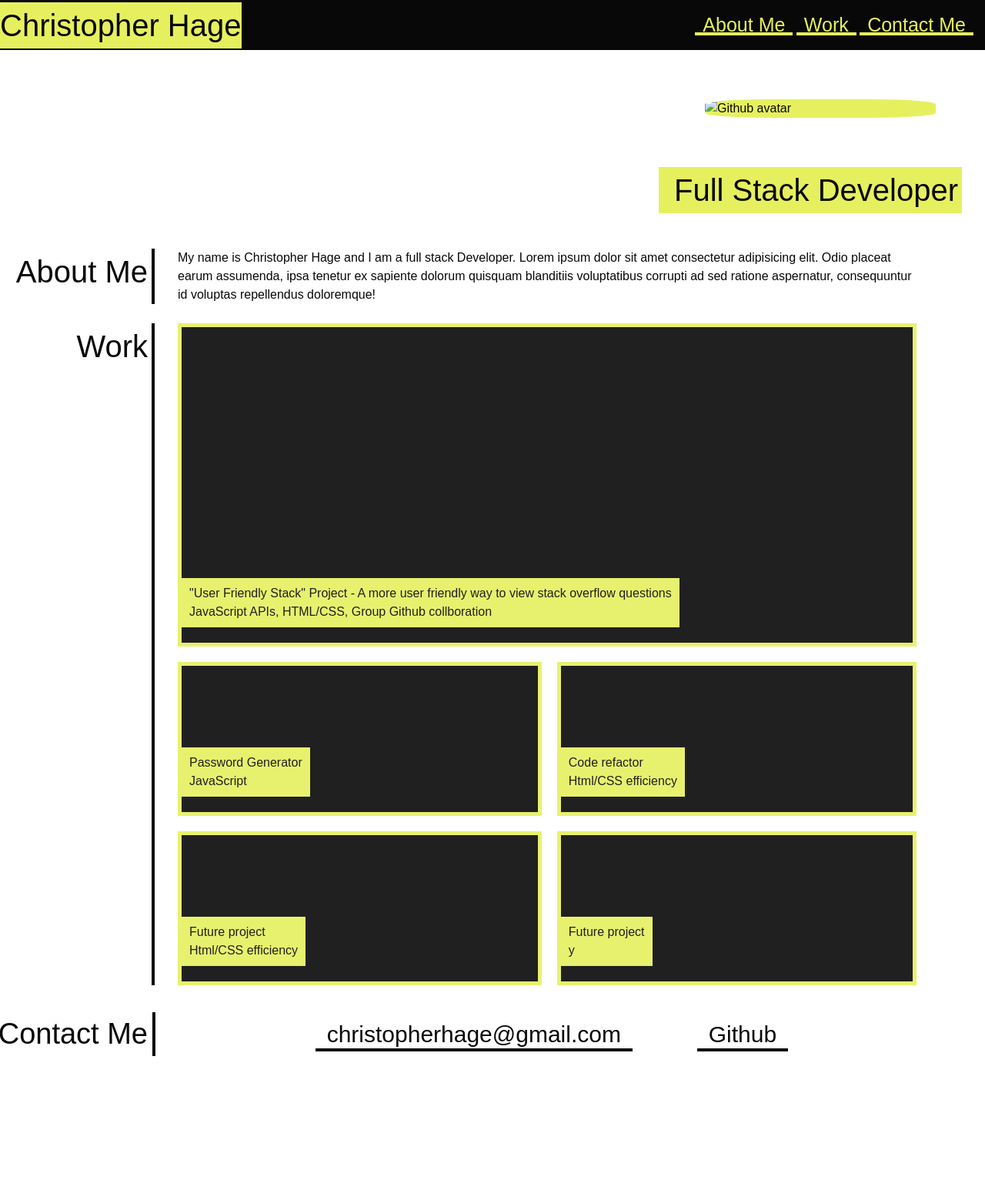
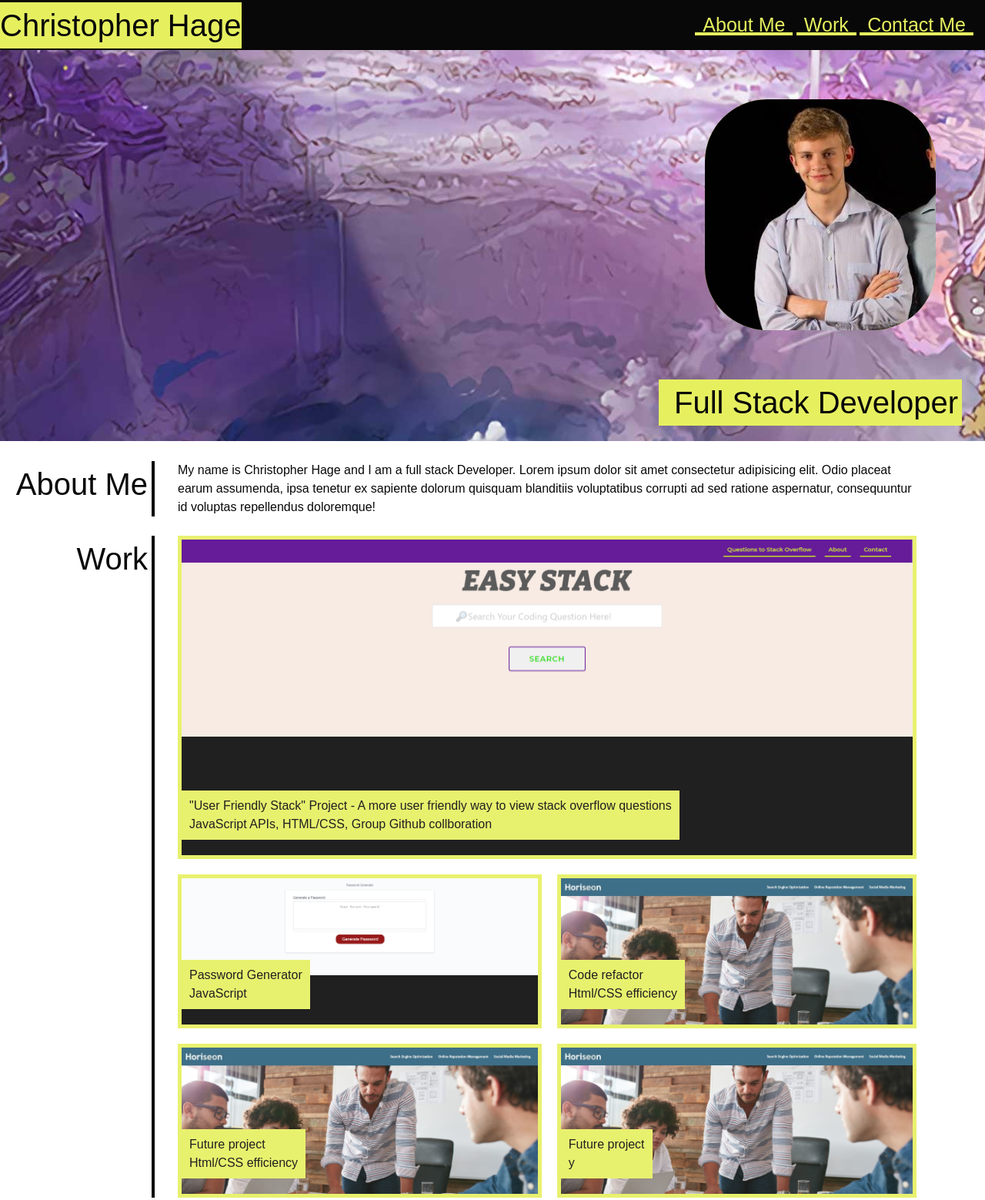
Before and after one commit to AtChris/Portfolio, a plain HTML site: page index.html in a window 1280 px wide. Shown: the top 1559 px of the page at 77% size. Before the commit the page ends 1402 px from the top, so only its background shows below. Drawn offline with Linux system fonts and the light colour scheme; the site is published under a folder, as on GitHub Pages, so addresses that start at the root find nothing.

Commit message:
changed image paths to be relative so they display properly

```diff
--- a/Assets/css/style.css
+++ b/Assets/css/style.css
@@ -68,7 +68,7 @@ nav a:hover {
   flex-flow: column;
   justify-content: flex-end;
   align-items: flex-end;
-  background-image: url(/Portfolio/Assets/images/Wiki-background.jpg);
+  background-image: url("../images/Wiki-background.jpg");
   margin-bottom: 10px;
   background-position: center;
 }
@@ -158,7 +158,7 @@ section h2 {
 }
 
 .easystack {
-  background-image: url(/Portfolio/Assets/images/easystack.png);
+  background-image: url("../images/easystack.png");
   opacity: 0.9;
 }
 
@@ -167,7 +167,7 @@ section h2 {
 }
 
 .passwordgen {
-  background-image: url(/Portfolio/Assets/images/passwordgen.png);
+  background-image: url("../images/passwordgen.png");
   opacity: 0.9;
 }
 
@@ -176,7 +176,7 @@ section h2 {
 }
 
 .coderefactor {
-  background-image: url(/Portfolio/Assets/images/coderefactor.jpg);
+  background-image: url("../images/coderefactor.jpg");
   opacity: 0.9;
 }
 
@@ -349,7 +349,6 @@ address a:hover {
     border-bottom: 4px solid var(--black);
     margin-bottom: 10px;
     padding-bottom: 5px;
-
   }
 
   address a {
--- a/index.html
+++ b/index.html
@@ -4,8 +4,8 @@
     <meta charset="UTF-8">
     <meta http-equiv="X-UA-Compatible" content="IE=edge">
     <meta name="viewport" content="width=device-width, initial-scale=1.0">
-    <link rel="stylesheet" href="./assets/css/reset.css">
-    <link rel="stylesheet" href="./assets/css/style.css">
+    <link rel="stylesheet" href="Assets/css/reset.css">
+    <link rel="stylesheet" href="Assets/css/style.css">
     <title>Portfolio - Christopher Hage</title>
 </head>
 <body>
@@ -23,7 +23,7 @@
     <!-- Hero image -->
     <section class="hero">
         <figure>
-            <img src="/Portfolio/Assets/images/23563576.jfif" alt="Github avatar">
+            <img  src="./Assets/images/23563576.jfif" alt="Github avatar">
             <div>
                 <h2>Full Stack Developer</h2>
             </div>
```
